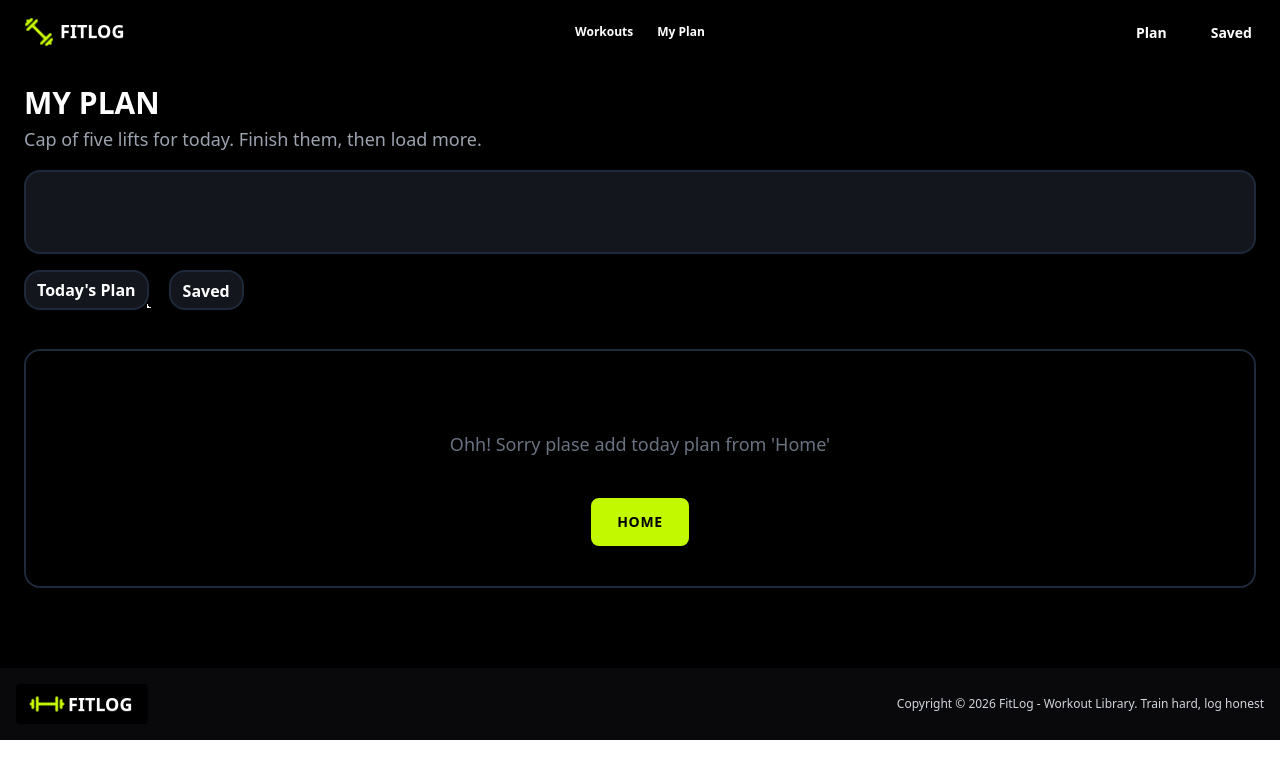
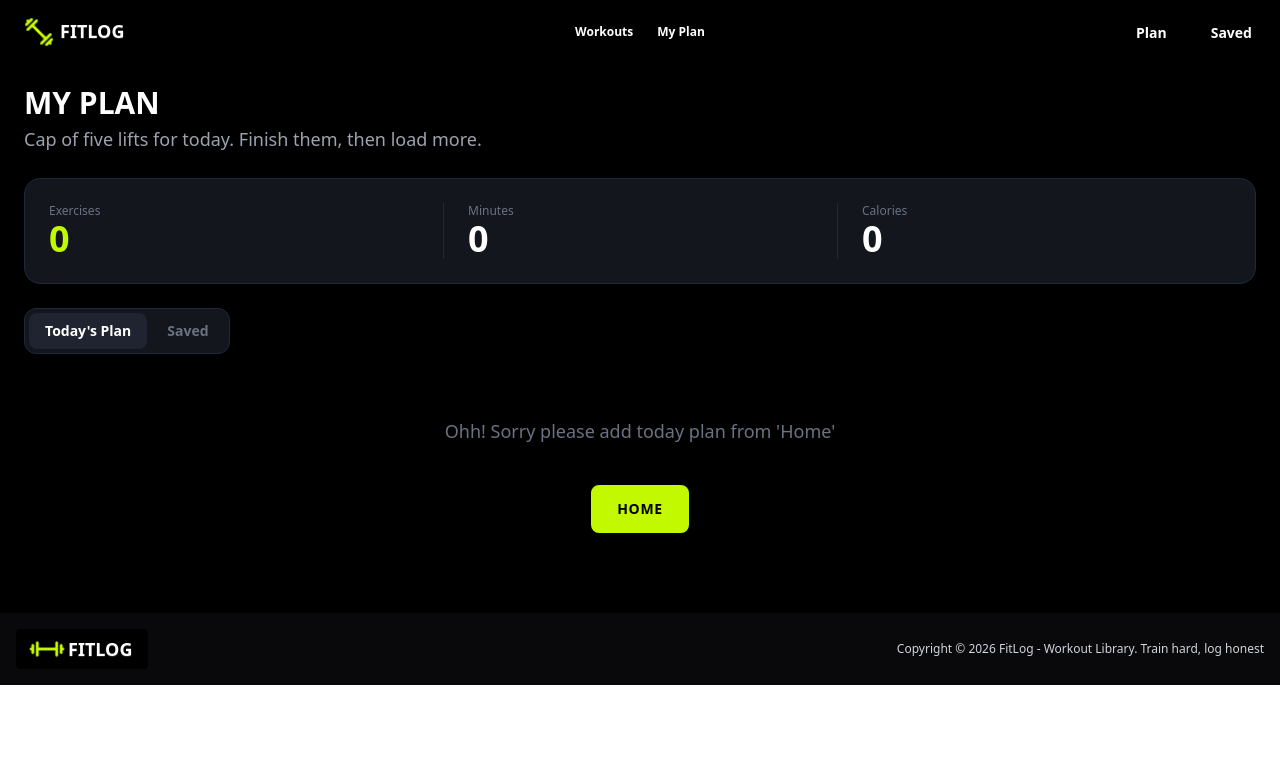
Before and after one commit to mdnaimzomaddar/Fitness-Planner, a Next.js app: page /my-plan in a window 1280 px wide. Shown: the top 778 px of the page. Built offline with nearby package versions, Linux system fonts and the light colour scheme.

Commit message:
Add Plan Summary function

```diff
--- /dev/null
+++ b/src/app/components/PlanSummary.tsx
@@ -0,0 +1,27 @@
+import { IExercise } from "../types/IExercise";
+
+const PlanSummary = ({ plan }: { plan: IExercise[] }) => {
+  const totalDuration = plan.reduce((sum, item) => sum + item.duration, 0);
+  const totalCalories = plan.reduce((sum, item) => sum + item.caloriesBurned, 0);
+
+  return (
+    <div className="grid grid-cols-3 rounded-2xl border border-gray-800 bg-[#13161d] p-6">
+      <div className="pr-6">
+        <p className="text-xs text-gray-500">Exercises</p>
+        <p className="text-4xl font-bold text-[#C2F800]">{plan.length}</p>
+      </div>
+
+      <div className="border-l border-gray-800 px-6">
+        <p className="text-xs text-gray-500">Minutes</p>
+        <p className="text-4xl font-bold text-white">{totalDuration}</p>
+      </div>
+
+      <div className="border-l border-gray-800 pl-6">
+        <p className="text-xs text-gray-500">Calories</p>
+        <p className="text-4xl font-bold text-white">{totalCalories}</p>
+      </div>
+    </div>
+  );
+};
+
+export default PlanSummary;
--- a/src/app/my-plan/page.tsx
+++ b/src/app/my-plan/page.tsx
@@ -1,80 +1,74 @@
 'use client'
-import React, { useContext } from "react";
+import React, { useContext, useState } from "react";
+import Link from "next/link";
 import { FitnessContext } from "../context/FitnessContext";
 import { IExercise } from "../types/IExercise";
 import FitnessListStyle from "../components/FitnessListStyle";
-import Link from "next/link";
+import PlanSummary from "../components/PlanSummary";
+
+type Tab = "today" | "saved";
 
 const MyPlanPage = () => {
-    const context = useContext(FitnessContext)
-    if(!context) return (<div className="text-center py-10">Loading context...</div>)
 
-    const {todayPlan, savePlan} = context
+  const [activeTab, setActiveTab] = useState<Tab>("today");
+  const context = useContext(FitnessContext);
+
+  if (!context) return <div className="text-center py-10">Loading context...</div>;
+
+  const { todayPlan, savePlan } = context;
+
+  const currentPlan: IExercise[] = activeTab === "today" ? todayPlan : savePlan;
+
+  const emptyMessage =
+    activeTab === "today"
+      ? "Ohh! Sorry please add today plan from 'Home'"
+      : "Ohh! Sorry please add your preference exercises from 'Home'";
+
+  const tabClass = (tab: Tab) =>
+    `rounded-lg px-4 py-2 text-sm font-semibold transition-colors ${
+      activeTab === tab
+        ? "bg-[#1f2430] text-white"
+        : "text-gray-500 hover:text-white"
+    }`;
+
   return (
     <div className="bg-black">
-      <div className="container mx-auto py-20 flex flex-col gap-4 p-6">
-        {/* title section */}
+      <div className="container mx-auto flex flex-col gap-6 p-6 py-20">
+        {/* title */}
         <div>
           <h2 className="text-[30px] font-bold text-white">MY PLAN</h2>
-          <p className="text-base md:text-lg text-[#9CA3AF] leading-relaxed">
+          <p className="text-base leading-relaxed text-[#9CA3AF] md:text-lg">
             Cap of five lifts for today. Finish them, then load more.
           </p>
         </div>
 
-        {/* dynamic part base on plan */}
-        <div className="bg-[#13161d] rounded-2xl border-2 border-gray-800 p-10">
+        {/* summary: active tab er plan onujayi change hobe */}
+        <PlanSummary plan={currentPlan} />
 
+        {/* tabs */}
+        <div className="flex w-fit gap-1 rounded-xl border border-gray-800 bg-[#13161d] p-1">
+          <button className={tabClass("today")} onClick={() => setActiveTab("today")}>
+            Today&apos;s Plan
+          </button>
+          <button className={tabClass("saved")} onClick={() => setActiveTab("saved")}>
+            Saved
+          </button>
         </div>
 
-        {/* list tab and listed exercises */}
-        <div>
-          {/* name of each tab group should be unique */}
-          <div className="tabs tabs-lift">
-            <input
-              type="radio"
-              name="my_tabs_3"
-              className="tab bg-[#13161d] rounded-2xl text-white text-[16px] font-semibold border-2 border-gray-800 mb-10 mr-5"
-              aria-label={`Today's Plan`}
-              defaultChecked
-            />
-            <div className="tab-content rounded-2xl border-2 border-gray-800 p-10">
-                {todayPlan.length > 0 ? (
+        {/* list */}
+        {currentPlan.length > 0 ? (
           <div className="flex flex-col gap-4">
-                        {todayPlan.map((items : IExercise) => <FitnessListStyle key={items.id} items = {items}></FitnessListStyle>)}
+            {currentPlan.map((items: IExercise) => (
+              <FitnessListStyle key={items.id} items={items} />
+            ))}
           </div>
         ) : (
-                    <div className="flex flex-col justify-center items-center">
-                        <p className="text-[18px] font-medium text-center text-gray-500 py-10">
-                           {` Ohh! Sorry plase add today plan from 'Home'`}
+          <div className="flex flex-col items-center justify-center">
+            <p className="py-10 text-center text-[18px] font-medium text-gray-500">
+              {emptyMessage}
             </p>
             <Link href="/">
-                                <button className="bg-[#C2F800] text-black px-6 py-3 rounded-lg text-sm font-bold uppercase tracking-wider hover:bg-[#15171d] hover:text-[#C2F800] border-2 border-[#C2F800] transition-colors duration-200">
-                                    Home
-                                </button>
-                        </Link>
-                    </div>
-                )}
-            </div>
-
-            <input
-              type="radio"
-              name="my_tabs_3"
-              className="tab bg-[#13161d] rounded-2xl text-white text-[16px] font-semibold border-2 border-gray-800 mb-10 mr-5"
-              aria-label={`Saved`}
-
-            />
-            <div className="tab-content rounded-2xl border-2 border-gray-800 p-10">
-              {savePlan.length > 0 ? (
-                <div className="flex flex-col gap-4">
-                {savePlan.map((items) => <FitnessListStyle key={items.id} items={items}></FitnessListStyle>)}
-                </div>
-              ) : (
-                <div className="flex flex-col justify-center items-center">
-                    <p className="text-[18px] font-medium text-center text-gray-500 py-10">
-                           {` Ohh! Sorry plase add your preference exercises from 'Home'`}
-                    </p>
-                    <Link href="/">
-                        <button className="bg-[#C2F800] text-black px-6 py-3 rounded-lg text-sm font-bold uppercase tracking-wider hover:bg-[#15171d] hover:text-[#C2F800] border-2 border-[#C2F800] transition-colors duration-200">
+              <button className="rounded-lg border-2 border-[#C2F800] bg-[#C2F800] px-6 py-3 text-sm font-bold uppercase tracking-wider text-black transition-colors duration-200 hover:bg-[#15171d] hover:text-[#C2F800]">
                 Home
               </button>
             </Link>
@@ -82,9 +76,6 @@ const MyPlanPage = () => {
         )}
       </div>
     </div>
-        </div>
-      </div>
-    </div>
   );
 };
 
```
Lines whose indentation alone changed are shown as unchanged.
